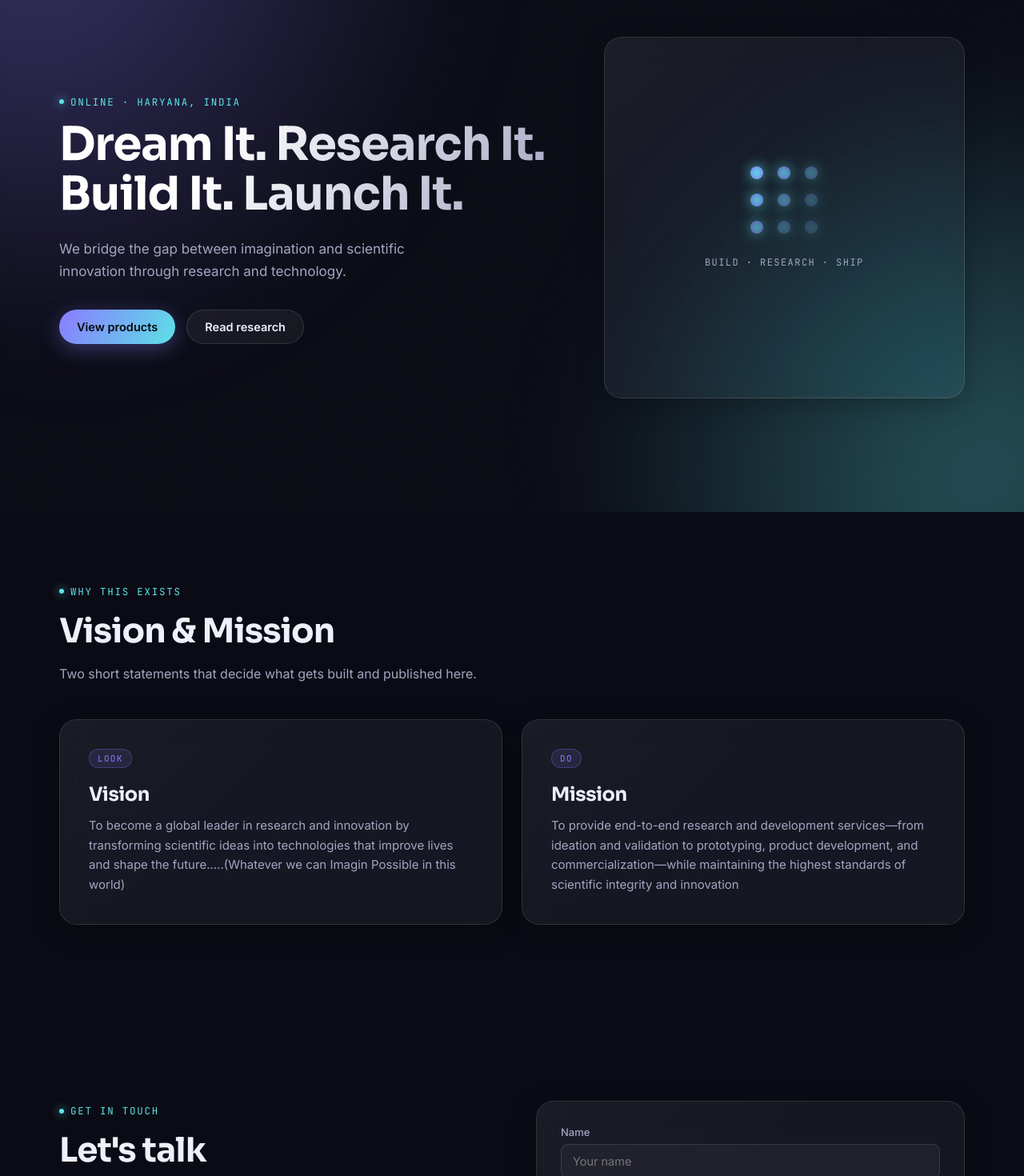
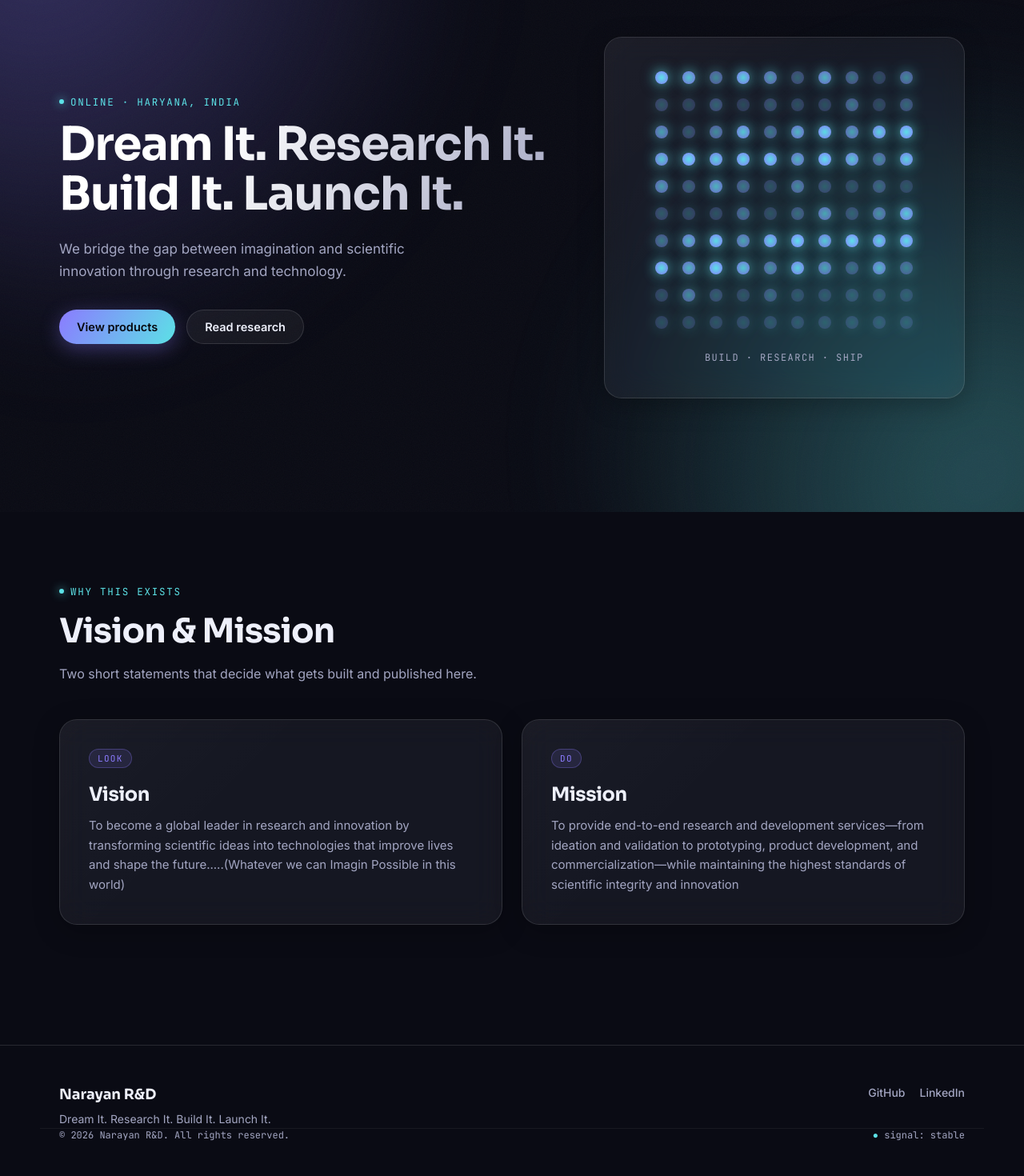
Before and after one commit to Erabhaysharma/NarayanR-D, a React (Vite) app: page / in a window 1280 px wide. Shown: the part 160-1630 px from the top of the page at 80% size. Built offline with nearby package versions, Linux system fonts and the light colour scheme.

Commit message:
improved ui

```diff
--- a/src/components/Hero.css
+++ b/src/components/Hero.css
@@ -46,7 +46,7 @@
 
 .hero__visual-grid {
   display: grid;
-  grid-template-columns: repeat(3, 1fr);
+  grid-template-columns: repeat(10, 2fr);
   gap: 18px;
   position: relative;
 }
@@ -64,8 +64,8 @@
 
 .hero__dot-glow {
   position: absolute;
-  width: 140px;
-  height: 140px;
+  width: 200px;
+  height: 200px;
   margin-left: -70px;
   margin-top: -70px;
   border-radius: 50%;
--- a/src/components/Hero.jsx
+++ b/src/components/Hero.jsx
@@ -87,7 +87,7 @@ export default function Hero() {
             onMouseMove={handleDotGridMouseMove}
             onMouseLeave={handleDotGridMouseLeave}
           >
-            {Array.from({ length: 9 }).map((_, i) => {
+            {Array.from({ length: 100 }).map((_, i) => {
               const dist = dotDistances[i];
               const proximity = dist == null ? 0 : Math.max(0, 1 - dist / 120);
               return (
--- /dev/null
+++ b/src/components/Ourwork.jsx
@@ -0,0 +1,29 @@
+import React from "react";
+import { profile } from "../data/profile.js";
+import "./Footer.css";
+
+export default function Footer() {
+  const year = new Date().getFullYear();
+  return (
+    <footer className="footer">
+      <div className="container footer__inner">
+        <div className="footer__brand">
+          <span className="footer__brand-text">{profile.brand}</span>
+          <p className="footer__tagline">{profile.tagline}</p>
+        </div>
+
+        <div className="footer__links">
+          {profile.social.map((s) => (
+            <a key={s.label} href={s.url} target="_blank" rel="noreferrer">
+              {s.label}
+            </a>
+          ))}
+        </div>
+      </div>
+      <div className="container footer__bottom">
+        <span>© {year} {profile.brand}. All rights reserved.</span>
+        <span className="footer__signal">signal: stable</span>
+      </div>
+    </footer>
+  );
+}
--- a/src/pages/Home.jsx
+++ b/src/pages/Home.jsx
@@ -2,12 +2,14 @@ import React from "react";
 import Hero from "../components/Hero.jsx";
 import VisionMission from "../components/VisionMission.jsx";
 import Contact from "../components/Contact.jsx";
+import Footer from "../components/Ourwork.jsx";
 
 export default function Home() {
   return (
     <main>
       <Hero />
       <VisionMission />
+      <Footer/>
       <Contact />
     </main>
   );
```
Also changed, not shown: src/components/ourwork.css (added).
